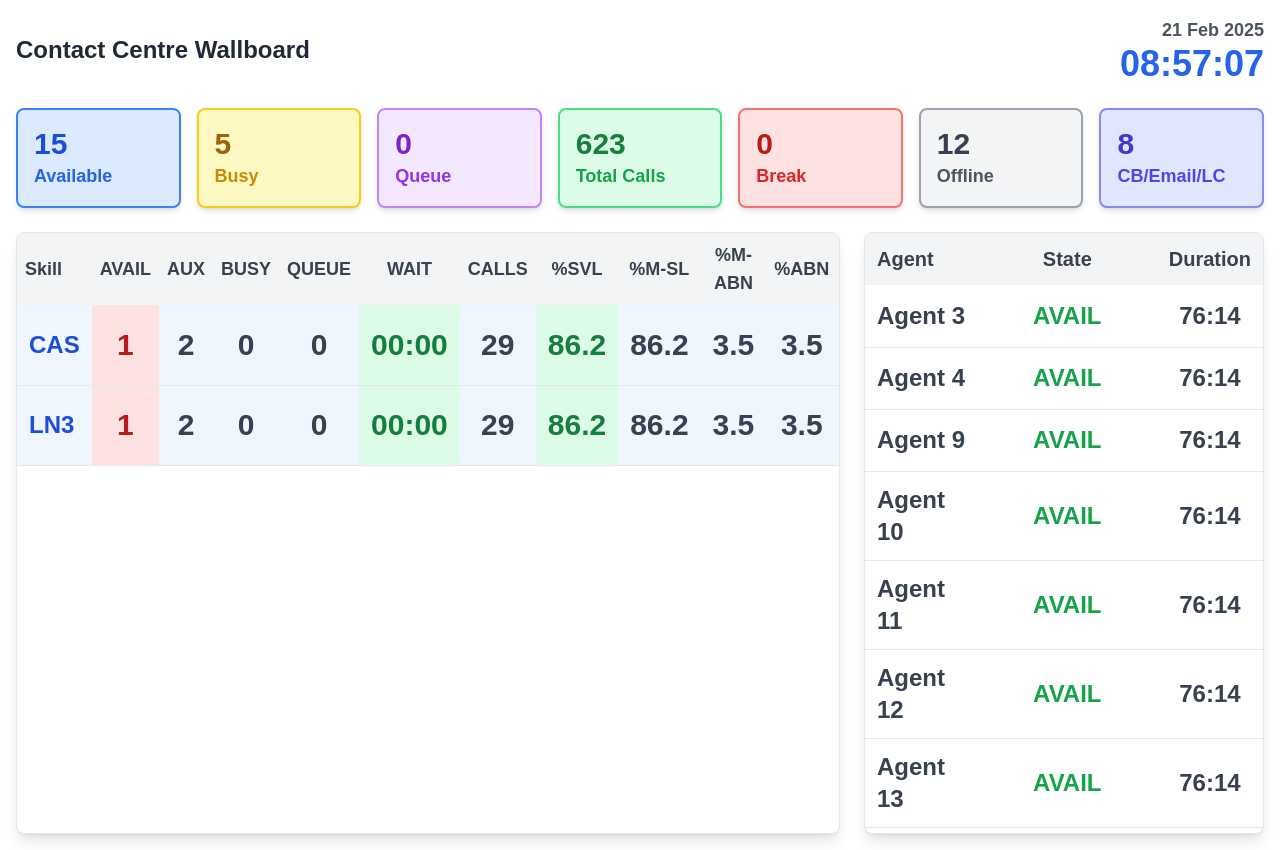
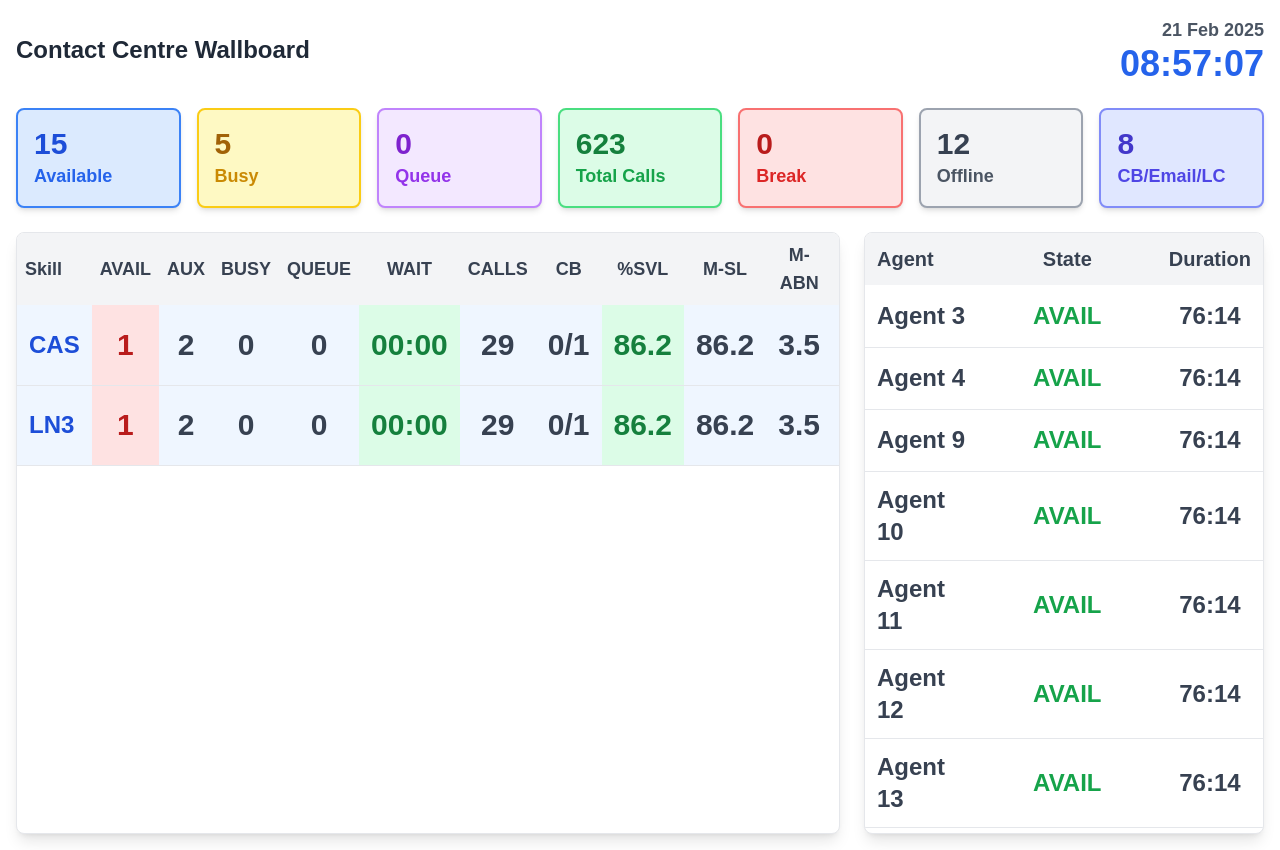
Before and after one commit to HIMATEJAL/wallboard, a Next.js app: page / in a window 1280 px wide. Built offline with nearby package versions, Linux system fonts and the light colour scheme.

Commit message:
Final Review Build for CL - Onsite Demo 12Mar25 v11

```diff
--- a/components/complete-wallboard.tsx
+++ b/components/complete-wallboard.tsx
@@ -386,11 +386,11 @@ const WallboardDashboard = () => {
                   <th className="p-2 font-extrabold text-gray-700 text-lg">QUEUE</th>
                   <th className="p-2 font-extrabold text-gray-700 text-lg">WAIT</th>
                   <th className="p-2 font-extrabold text-gray-700 text-lg">CALLS</th>
+                  <th className="p-2 font-extrabold text-gray-700 text-lg">CB</th>
                   <th className="p-2 font-extrabold text-gray-700 text-lg">%SVL</th>
-                  <th className="p-2 font-extrabold text-gray-700 text-lg">%M-SL</th>
-                  <th className="p-2 font-extrabold text-gray-700 text-lg">%M-ABN</th>
-                  <th className="p-2 font-extrabold text-gray-700 text-lg">%ABN</th>
-                  <th className="p-2 font-extrabold text-gray-700 text-lg">CB</th>
+                  <th className="p-2 font-extrabold text-gray-700 text-lg">M-SL</th>
+                  <th className="p-2 font-extrabold text-gray-700 text-lg">M-ABN</th>
+                  <th className="p-2 font-extrabold text-gray-700 text-lg">ABN%</th>
                 </tr>
               </thead>
               <tbody className="transition-all duration-500">
@@ -403,6 +403,7 @@ const WallboardDashboard = () => {
                     <td className={`p-3 text-center text-gray-700 ${skill.isAggregate ? 'text-3xl' : 'text-2xl'}`}>{skill.queue}</td>
                     <td className={`p-3 text-center ${getLongestWaitColor(skill.longest)} ${skill.isAggregate ? 'text-3xl' : 'text-2xl'}`}>{skill.longest}</td>
                     <td className={`p-3 text-center text-gray-700 ${skill.isAggregate ? 'text-3xl' : 'text-2xl'}`}>{skill.calls}</td>
+                    <td className={`p-3 text-center text-gray-700 ${skill.isAggregate ? 'text-3xl' : 'text-2xl'}`}>{skill.callback}</td>
                     <td className={`p-3 text-center ${getSLAColor(skill.svl)} ${skill.isAggregate ? 'text-3xl' : 'text-2xl'}`}>
                       {skill.svl}
                     </td>
@@ -415,7 +416,6 @@ const WallboardDashboard = () => {
                     <td className={`p-3 text-center text-gray-700 ${skill.isAggregate ? 'text-3xl' : 'text-2xl'}`}>
                       {skill.abandoned ? skill.abandoned.replace('%', '') : '0.0'}
                     </td>
-                    <td className={`p-3 text-center text-gray-700 ${skill.isAggregate ? 'text-3xl' : 'text-2xl'}`}>{skill.callback}</td>
                   </tr>
                 ))}
               </tbody>
```
